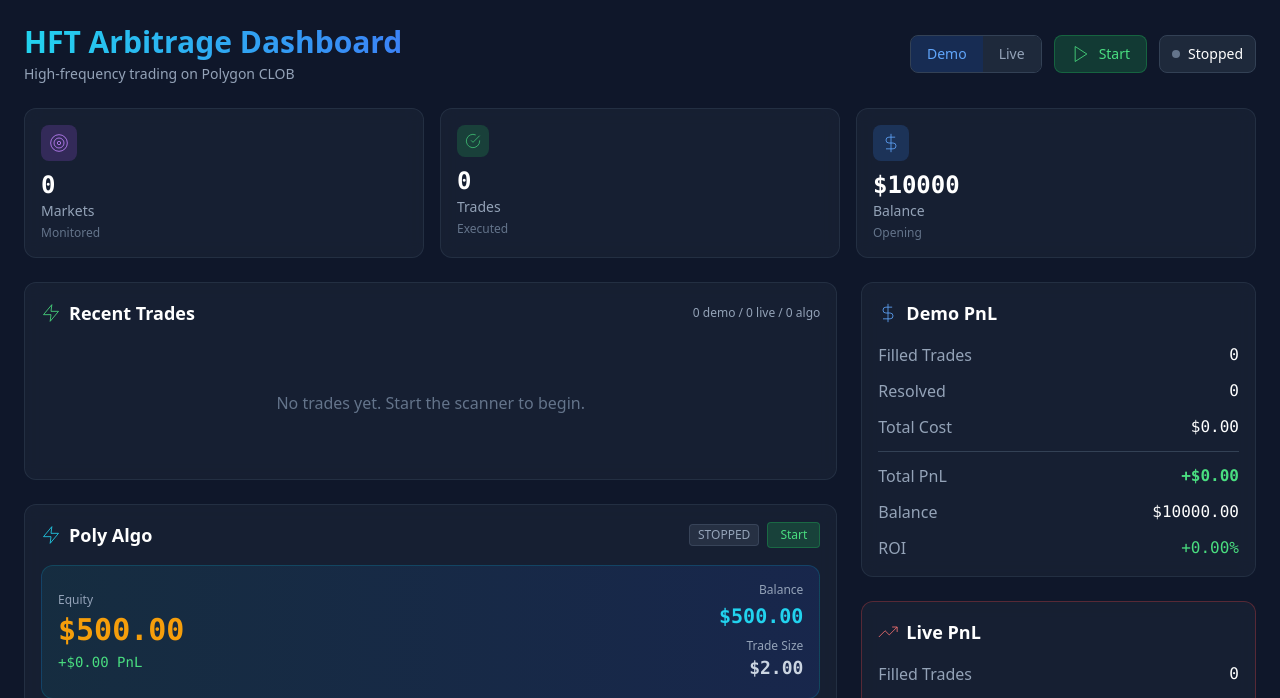
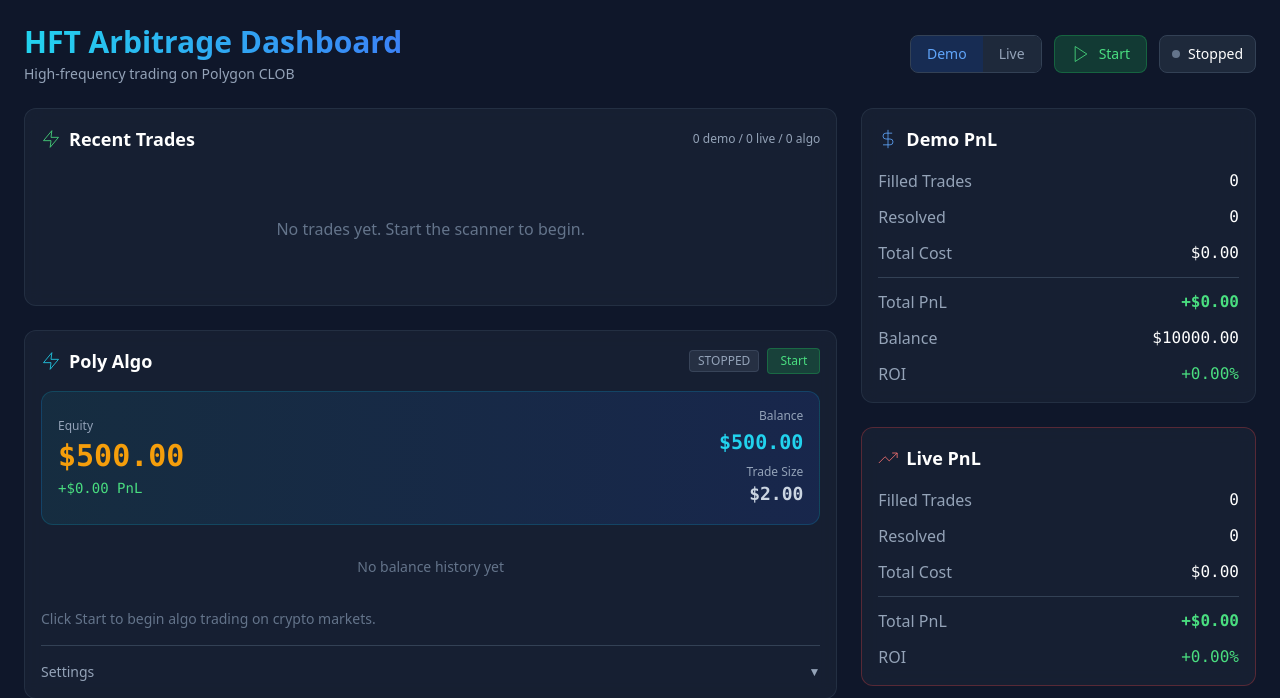
Before and after one commit to ZeroBlind2025/cryptoarbitrage, a Flask app: page / in a window 1280 px wide. Shown: the top 698 px of the page. Run offline with Flask 3, Linux system fonts and the light colour scheme; data that the repository does not hold is empty; some libraries are stand-ins or nearby versions.

Commit message:
Remove all stat cards row from dashboard
Stats were showing stale/wrong data. Removed the entire stats row
(Markets, Trades, Balance) and the now-unused StatCard component.

https://claude.ai/code/session_01CVv8rCMFBzcXRW5ZK7WKTZ

```diff
--- a/static/hft_dashboard.html
+++ b/static/hft_dashboard.html
@@ -61,25 +61,6 @@
             }`}>
                 {mode.toUpperCase()}
             </span>
-        );
-
-        // Stat Card
-        const StatCard = ({ icon: Icon, label, value, subValue, color = 'blue', trend }) => (
-            <div className="bg-slate-800/50 backdrop-blur rounded-xl p-4 border border-slate-700/50">
-                <div className="flex items-center justify-between mb-2">
-                    <div className={`p-2 rounded-lg bg-${color}-500/20 text-${color}-400`}>
-                        <Icon />
-                    </div>
-                    {trend !== undefined && (
-                        <span className={`text-xs font-medium ${trend >= 0 ? 'text-green-400' : 'text-red-400'}`}>
-                            {trend >= 0 ? '+' : ''}{trend.toFixed(2)}%
-                        </span>
-                    )}
-                </div>
-                <p className="text-2xl font-bold text-white font-mono">{value}</p>
-                <p className="text-sm text-slate-400">{label}</p>
-                {subValue && <p className="text-xs text-slate-500 mt-1">{subValue}</p>}
-            </div>
         );
 
         // Trade Row
@@ -745,30 +726,7 @@
                         </div>
                     </div>
 
-                    {/* Stats Row */}
-                    <div className="grid grid-cols-2 md:grid-cols-3 gap-4 mb-6">
-                        <StatCard
-                            icon={Target}
-                            label="Markets"
-                            value={scanner.markets_monitored || 0}
-                            subValue="Monitored"
-                            color="purple"
-                        />
-                        <StatCard
-                            icon={CheckCircle}
-                            label="Trades"
-                            value={scanner.trades_executed || 0}
-                            subValue="Executed"
-                            color="green"
-                        />
-                        <StatCard
-                            icon={DollarSign}
-                            label="Balance"
-                            value={`$${(pnl.demo?.balance || 2300).toFixed(0)}`}
-                            subValue="Opening"
-                            color="blue"
-                        />
-                    </div>
+
 
                     {/* Main Grid */}
                     <div className="grid grid-cols-1 lg:grid-cols-3 gap-6">
```
Also changed, not shown: templates/hft_dashboard.html (+1 -43 lines).
